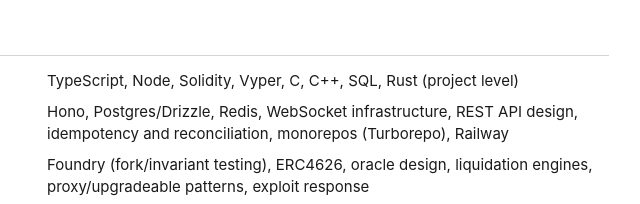
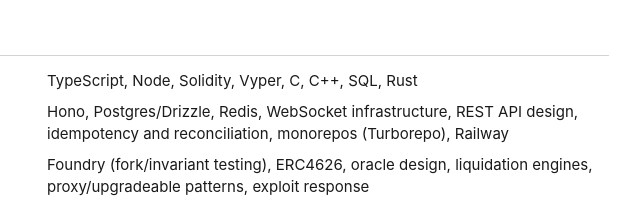
Before and after one commit to sriyantra/sriyantra.github.io, a plain HTML site: page index.html in a window 1280 px wide. Shown: the part 184-388 px from the top of the page, 397-1037 px from the left. Drawn offline with Linux system fonts and the light colour scheme.

Commit message:
fix: list Rust without a qualifier

```diff
--- a/index.html
+++ b/index.html
@@ -89,7 +89,7 @@
 <h2>Skills</h2>
 <dl class="skills">
   <dt>Languages</dt>
-  <dd>TypeScript, Node, Solidity, Vyper, C, C++, SQL, Rust (project level)</dd>
+  <dd>TypeScript, Node, Solidity, Vyper, C, C++, SQL, Rust</dd>
   <dt>Backend</dt>
   <dd>Hono, Postgres/Drizzle, Redis, WebSocket infrastructure, REST API design, idempotency and reconciliation, monorepos (Turborepo), Railway</dd>
   <dt>Smart contracts</dt>
```
Also changed, not shown: 1 other file.
